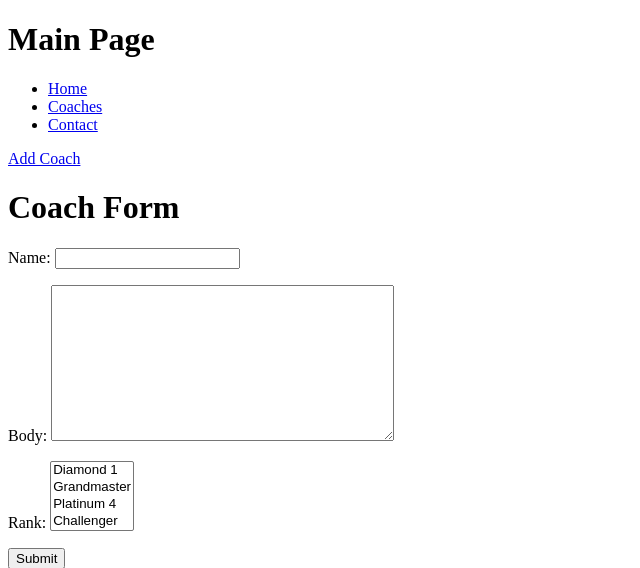
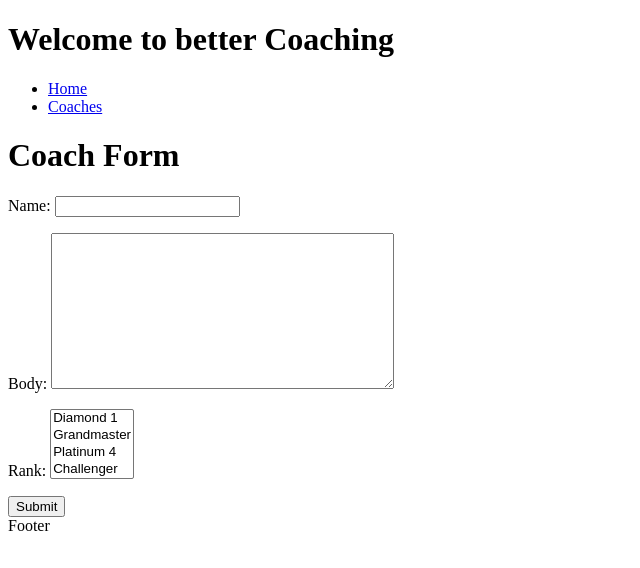
Before and after one commit to TrintinAffleck/BetterCoaching, a Django app: page /add-coach/ in a window 1280 px wide. Shown: the top 568 px of the page, without its empty margins (0-640 px from the left). Run offline with Django 4.2, Linux system fonts and the light colour scheme; data comes from the database, SQL or seed files in the repository; both versions use the stored data as it was after the commit.

Commit message:
static folder + fixed home links

```diff
--- a/templates/index.html
+++ b/templates/index.html
@@ -7,11 +7,10 @@
     <title>Better Coaching</title>
 </head>
 <body>
-    <h1>Main Page</h1>
+    <h1>Welcome to better Coaching</h1>
     {% include 'nav-bar.html' %}
+    {% block content %}
     <a href="{% url 'add-coach' %}">Add Coach</a>
-    {% block content %}
-
     {% endblock content%}
     <footer>Footer</footer>
 </body>
--- a/templates/nav-bar.html
+++ b/templates/nav-bar.html
@@ -9,9 +9,12 @@
 <body>
   <nav class="menu">
       <ul>
-        <li><a href="#">Home</a></li>
-        <li><a href="#">Coaches</a></li>
-        <li><a href="#">Contact</a></li>
+        <div class="header">
+          <div class="header-links">
+            <li><a href="{% url 'coaches'%}">Home</a></li>
+            <li><a href="{% url 'coaches'%}">Coaches</a></li>
+          </div>
+        </div>
       </ul>
     </nav>
 </body>
```
Also changed, not shown: db.sqlite3, static/css/styles.css (added).
